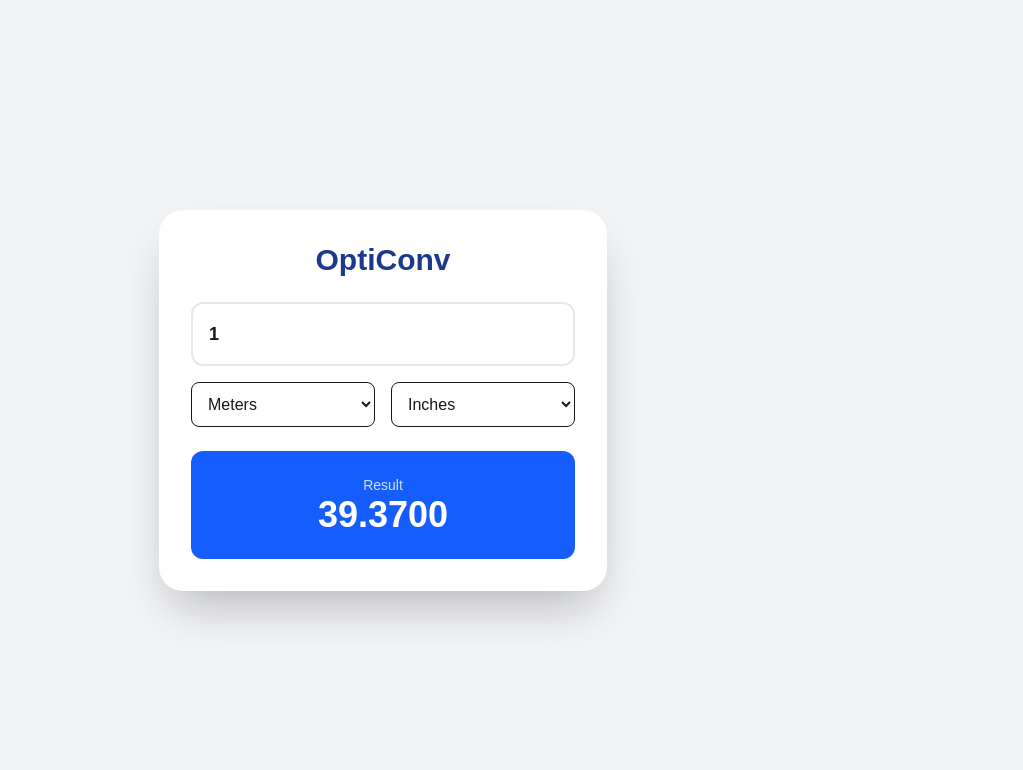
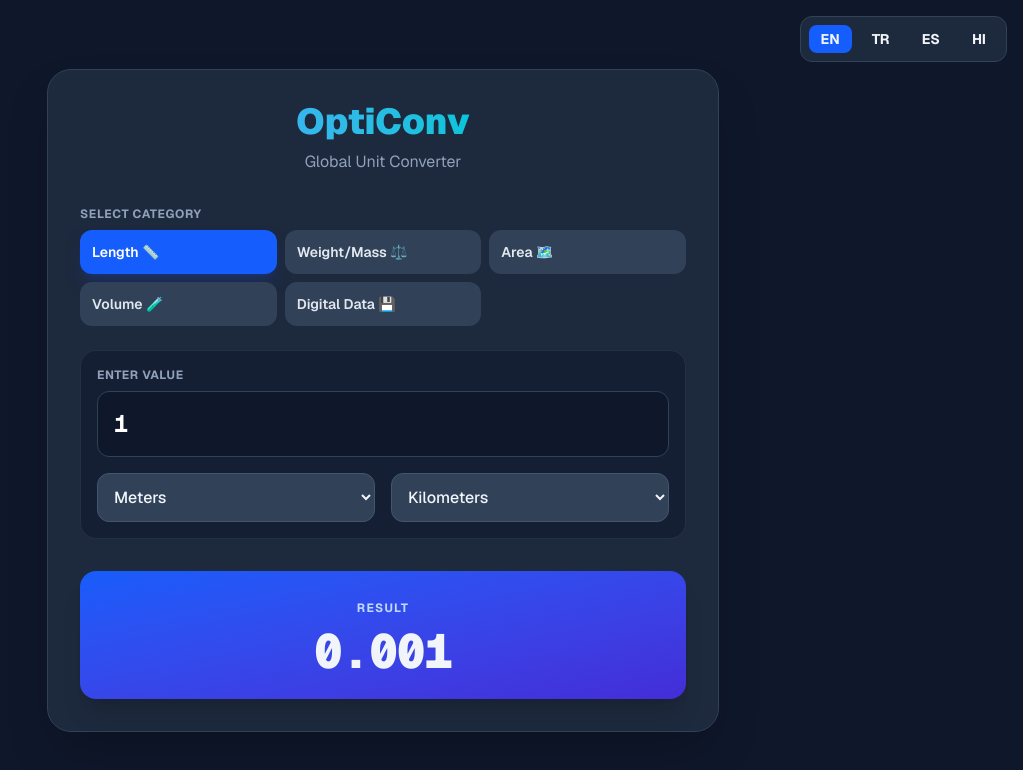
Before and after one commit to clkltf/opticonv, a Next.js app: page / in a window 1280 px wide. Shown: the top 770 px of the page, without its empty margins (257-1280 px from the left). Built offline with nearby package versions, Linux system fonts and the light colour scheme.

Commit message:
Update page.tsx

```diff
--- a/app/page.tsx
+++ b/app/page.tsx
@@ -1,45 +1,168 @@
 'use client';
 import { useState } from 'react';
 
-const units: any = {
-  m: { name: 'Meters', ratio: 1 },
-  km: { name: 'Kilometers', ratio: 0.001 },
-  cm: { name: 'Centimeters', ratio: 100 },
-  inch: { name: 'Inches', ratio: 39.37 },
-  feet: { name: 'Feet', ratio: 3.28 }
+// Tüm dillerin çeviri sözlüğü
+const translations: any = {
+  en: { title: 'OptiConv', sub: 'Global Unit Converter', inputLabel: 'Enter Value', resultLabel: 'Result', selectCat: 'Select Category' },
+  tr: { title: 'OptiConv', sub: 'Küresel Birim Dönüştürücü', inputLabel: 'Değer Girin', resultLabel: 'Sonuç', selectCat: 'Kategori Seçin' },
+  es: { title: 'OptiConv', sub: 'Conversor de Unidades Global', inputLabel: 'Introducir Valor', resultLabel: 'Resultado', selectCat: 'Selecciona Categoría' },
+  hi: { title: 'OptiConv', sub: 'वैश्विक इकाई कनवर्टर', inputLabel: 'मान दर्ज करें', resultLabel: 'परिणाम', selectCat: 'श्रेणी चुनें' }
+};
+
+// Convertworld standartlarında dev birim kütüphanesi
+const categories: any = {
+  length: {
+    name: { en: 'Length 📏', tr: 'Uzunluk 📏', es: 'Longitud 📏', hi: 'लंबाई 📏' },
+    units: {
+      m: { name: { en: 'Meters', tr: 'Metre', es: 'Metros', hi: 'मीटर' }, ratio: 1 },
+      km: { name: { en: 'Kilometers', tr: 'Kilometre', es: 'Kilómetros', hi: 'किलोमीटर' }, ratio: 0.001 },
+      cm: { name: { en: 'Centimeters', tr: 'Santimetre', es: 'Centímetros', hi: 'सेंटीमीटर' }, ratio: 100 },
+      mm: { name: { en: 'Millimeters', tr: 'Milimetre', es: 'Milímetros', hi: 'मिलीमीटर' }, ratio: 1000 },
+      inch: { name: { en: 'Inches', tr: 'Inç', es: 'Pulgadas', hi: 'इंच' }, ratio: 39.3701 },
+      feet: { name: { en: 'Feet', tr: 'Fit', es: 'Pies', hi: 'अधिरोहण' }, ratio: 3.28084 },
+      mile: { name: { en: 'Miles', tr: 'Mil', es: 'Millas', hi: 'मील' }, ratio: 0.000621371 }
+    }
+  },
+  weight: {
+    name: { en: 'Weight/Mass ⚖️', tr: 'Ağırlık/Kütle ⚖️', es: 'Peso/Masa ⚖️', hi: 'वजन/द्रव्यमान ⚖️' },
+    units: {
+      kg: { name: { en: 'Kilograms', tr: 'Kilogram', es: 'Kilogramos', hi: 'किलोग्राम' }, ratio: 1 },
+      g: { name: { en: 'Grams', tr: 'Gram', es: 'Gramos', hi: 'ग्राम' }, ratio: 1000 },
+      mg: { name: { en: 'Milligrams', tr: 'Miligram', es: 'Miligramos', hi: 'मिलीग्राम' }, ratio: 1000000 },
+      lb: { name: { en: 'Pounds', tr: 'Llibre', es: 'Libras', hi: 'पाउंड' }, ratio: 2.20462 },
+      oz: { name: { en: 'Ounces', tr: 'Ons', es: 'Onzas', hi: 'औंस' }, ratio: 35.274 }
+    }
+  },
+  area: {
+    name: { en: 'Area 🗺️', tr: 'Alan 🗺️', es: 'Área 🗺️', hi: 'क्षेत्रफल 🗺️' },
+    units: {
+      m2: { name: { en: 'Square Meters', tr: 'Metrekare', es: 'Metros Cuadrados', hi: 'वर्ग मीटर' }, ratio: 1 },
+      km2: { name: { en: 'Square Kilometers', tr: 'Kilometrekare', es: 'Kilómetros Cuadrados', hi: 'वर्ग किलोमीटर' }, ratio: 0.000001 },
+      hectare: { name: { en: 'Hectares', tr: 'Hektar', es: 'Hectáreas', hi: 'हेक्टेयर' }, ratio: 0.0001 },
+      acre: { name: { en: 'Acres', tr: 'Aker', es: 'Acres', hi: 'एकड़' }, ratio: 0.000247105 }
+    }
+  },
+  volume: {
+    name: { en: 'Volume 🧪', tr: 'Hacim 🧪', es: 'Volumen 🧪', hi: 'आयतन 🧪' },
+    units: {
+      l: { name: { en: 'Liters', tr: 'Litre', es: 'Litros', hi: 'लीटर' }, ratio: 1 },
+      ml: { name: { en: 'Milliliters', tr: 'Mililitre', es: 'Mililitros', hi: 'मिलीलीटर' }, ratio: 1000 },
+      m3: { name: { en: 'Cubic Meters', tr: 'Metreküp', es: 'Metros Cúbicos', hi: 'घन मीटर' }, ratio: 0.001 },
+      gal: { name: { en: 'Gallons (US)', tr: 'Galon (ABD)', es: 'Galones (EE.UU.)', hi: 'गैलन' }, ratio: 0.264172 }
+    }
+  },
+  data: {
+    name: { en: 'Digital Data 💾', tr: 'Dijital Veri 💾', es: 'Datos Digitales 💾', hi: 'डिजिटल डेटा 💾' },
+    units: {
+      b: { name: { en: 'Bytes', tr: 'Bayt', es: 'Bytes', hi: 'बाइट' }, ratio: 1 },
+      kb: { name: { en: 'Kilobytes (KB)', tr: 'Kilobayt (KB)', es: 'Kilobytes (KB)', hi: 'किलोबाइट' }, ratio: 1 / 1024 },
+      mb: { name: { en: 'Megabytes (MB)', tr: 'Megabayt (MB)', es: 'Megabytes (MB)', hi: 'मेगाबाइट' }, ratio: 1 / (1024 * 1024) },
+      gb: { name: { en: 'Gigabytes (GB)', tr: 'Gigabayt (GB)', es: 'Gigabytes (GB)', hi: 'गीगाबाइट' }, ratio: 1 / (1024 * 1024 * 1024) }
+    }
+  }
 };
 
 export default function Home() {
+  const [lang, setLang] = useState('en');
+  const [catKey, setCatKey] = useState('length');
   const [val, setVal] = useState(1);
-  const [from, setFrom] = useState('m');
-  const [to, setTo] = useState('inch');
 
-  const result = (val / units[from].ratio) * units[to].ratio;
+  // Kategori değiştiğinde varsayılan birimleri otomatik seçmek için ilk anahtarları alıyoruz
+  const currentCat = categories[catKey];
+  const unitKeys = Object.keys(currentCat.units);
+
+  const [fromUnit, setFromUnit] = useState(unitKeys[0]);
+  const [toUnit, setToUnit] = useState(unitKeys[1] || unitKeys[0]);
+
+  // Kategori değişirse birim seçimlerini sıfırla
+  const handleCategoryChange = (key: string) => {
+    setCatKey(key);
+    const newKeys = Object.keys(categories[key].units);
+    setFromUnit(newKeys[0]);
+    setToUnit(newKeys[1] || newKeys[0]);
+  };
+
+  const t = translations[lang];
+  const fromRatio = currentCat.units[fromUnit]?.ratio || 1;
+  const toRatio = currentCat.units[toUnit]?.ratio || 1;
+  const result = (val / fromRatio) * toRatio;
 
   return (
-    <main className="min-h-screen bg-gray-100 flex items-center justify-center p-4">
-      <div className="bg-white p-8 rounded-3xl shadow-2xl w-full max-w-md">
-        <h1 className="text-3xl font-black text-blue-900 mb-6 text-center">OptiConv</h1>
+    <main className="min-h-screen bg-slate-900 text-slate-100 flex flex-col items-center justify-center p-4 md:p-10 font-sans">
+      {/* Dil Seçici */}
+      <div className="absolute top-4 right-4 flex gap-2 bg-slate-800 p-2 rounded-xl border border-slate-700">
+        <button onClick={() => setLang('en')} className={`px-3 py-1 rounded-lg text-sm font-bold ${lang === 'en' ? 'bg-blue-600' : 'hover:bg-slate-700'}`}>EN</button>
+        <button onClick={() => setLang('tr')} className={`px-3 py-1 rounded-lg text-sm font-bold ${lang === 'tr' ? 'bg-blue-600' : 'hover:bg-slate-700'}`}>TR</button>
+        <button onClick={() => setLang('es')} className={`px-3 py-1 rounded-lg text-sm font-bold ${lang === 'es' ? 'bg-blue-600' : 'hover:bg-slate-700'}`}>ES</button>
+        <button onClick={() => setLang('hi')} className={`px-3 py-1 rounded-lg text-sm font-bold ${lang === 'hi' ? 'bg-blue-600' : 'hover:bg-slate-700'}`}>HI</button>
+      </div>
 
+      <div className="w-full max-w-2xl bg-slate-800 rounded-3xl p-6 md:p-8 shadow-2xl border border-slate-700">
+        <header className="text-center mb-8">
+          <h1 className="text-4xl font-black text-transparent bg-clip-text bg-gradient-to-r from-blue-400 to-teal-400">{t.title}</h1>
+          <p className="text-slate-400 mt-2 text-sm md:text-base">{t.sub}</p>
+        </header>
+
+        {/* Kategori Seçim Butonları */}
+        <div className="mb-6">
+          <label className="block text-xs uppercase font-bold text-slate-400 mb-2 tracking-wider">{t.selectCat}</label>
+          <div className="grid grid-cols-2 sm:grid-cols-3 gap-2">
+            {Object.keys(categories).map((key) => (
+              <button
+                key={key}
+                onClick={() => handleCategoryChange(key)}
+                className={`p-3 rounded-xl text-sm font-semibold transition-all text-left ${catKey === key ? 'bg-blue-600 text-white shadow-lg shadow-blue-900/50' : 'bg-slate-700 hover:bg-slate-600 text-slate-200'}`}
+              >
+                {categories[key].name[lang]}
+              </button>
+            ))}
+          </div>
+        </div>
+
+        {/* Girdi ve Hesaplama Alanı */}
+        <div className="space-y-4 bg-slate-900/50 p-4 rounded-2xl border border-slate-700/50">
+          <div>
+            <label className="block text-xs uppercase font-bold text-slate-400 mb-2 tracking-wider">{t.inputLabel}</label>
             <input
               type="number"
-          className="w-full p-4 mb-4 border-2 border-gray-200 rounded-xl text-lg font-bold"
+              className="w-full bg-slate-900 text-white text-2xl p-4 rounded-xl border border-slate-700 focus:border-blue-500 focus:ring-1 focus:ring-blue-500 outline-none transition-all font-mono font-bold"
               value={val}
               onChange={(e) => setVal(Number(e.target.value))}
             />
+          </div>
 
-        <div className="grid grid-cols-2 gap-4 mb-6">
-          <select className="p-3 border rounded-lg" value={from} onChange={(e) => setFrom(e.target.value)}>
-            {Object.keys(units).map((k) => <option key={k} value={k}>{units[k].name}</option>)}
-          </select>
-          <select className="p-3 border rounded-lg" value={to} onChange={(e) => setTo(e.target.value)}>
-            {Object.keys(units).map((k) => <option key={k} value={k}>{units[k].name}</option>)}
+          <div className="grid grid-cols-1 sm:grid-cols-2 gap-4">
+            <div>
+              <select
+                className="w-full bg-slate-700 border border-slate-600 p-3 rounded-xl font-medium focus:outline-none focus:border-blue-500"
+                value={fromUnit}
+                onChange={(e) => setFromUnit(e.target.value)}
+              >
+                {unitKeys.map((k) => (
+                  <option key={k} value={k}>{currentCat.units[k]?.name[lang] || k}</option>
+                ))}
               </select>
             </div>
+            <div>
+              <select
+                className="w-full bg-slate-700 border border-slate-600 p-3 rounded-xl font-medium focus:outline-none focus:border-blue-500"
+                value={toUnit}
+                onChange={(e) => setToUnit(e.target.value)}
+              >
+                {unitKeys.map((k) => (
+                  <option key={k} value={k}>{currentCat.units[k]?.name[lang] || k}</option>
+                ))}
+              </select>
+            </div>
+          </div>
+        </div>
 
-        <div className="bg-blue-600 text-white p-6 rounded-xl text-center">
-          <p className="text-sm opacity-80">Result</p>
-          <p className="text-4xl font-bold">{result.toFixed(4)}</p>
+        {/* Sonuç Paneli */}
+        <div className="mt-8 bg-gradient-to-br from-blue-600 to-indigo-700 rounded-2xl p-6 text-center shadow-xl">
+          <span className="text-blue-200 text-xs font-bold uppercase tracking-widest">{t.resultLabel}</span>
+          <div className="text-4xl md:text-5xl font-black mt-2 tracking-tight break-all font-mono">
+            {result.toLocaleString(lang, { minimumFractionDigits: 2, maximumFractionDigits: 5 })}
+          </div>
         </div>
       </div>
     </main>
```
Lines whose indentation alone changed are shown as unchanged.
